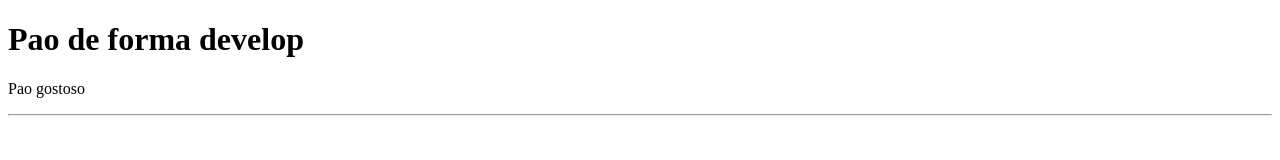
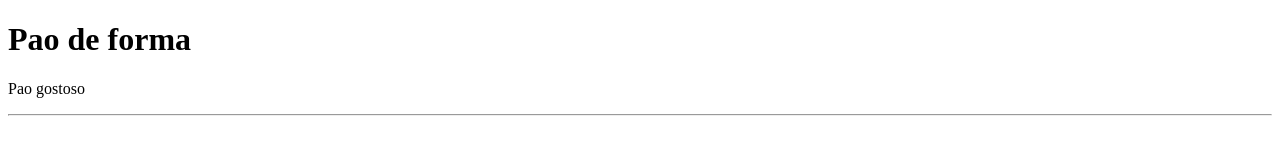
Before and after one commit to EleandersonRosadeMorais/Meu-projeto-sete-de-abril, a plain HTML site: page index.html in a window 1280 px wide. Drawn offline with Linux system fonts and the light colour scheme.

Commit message:
Branch com errinhos maiores ainda

```diff
--- a/index.html
+++ b/index.html
@@ -6,7 +6,7 @@
     <title>Aula de git</title>
   </head>
   <body>
-    <h1>Pao de forma develop</h1>
+    <h1>Pao de forma</h1>
     <p>Pao gostoso</p>
     <hr>
   </body>
```
